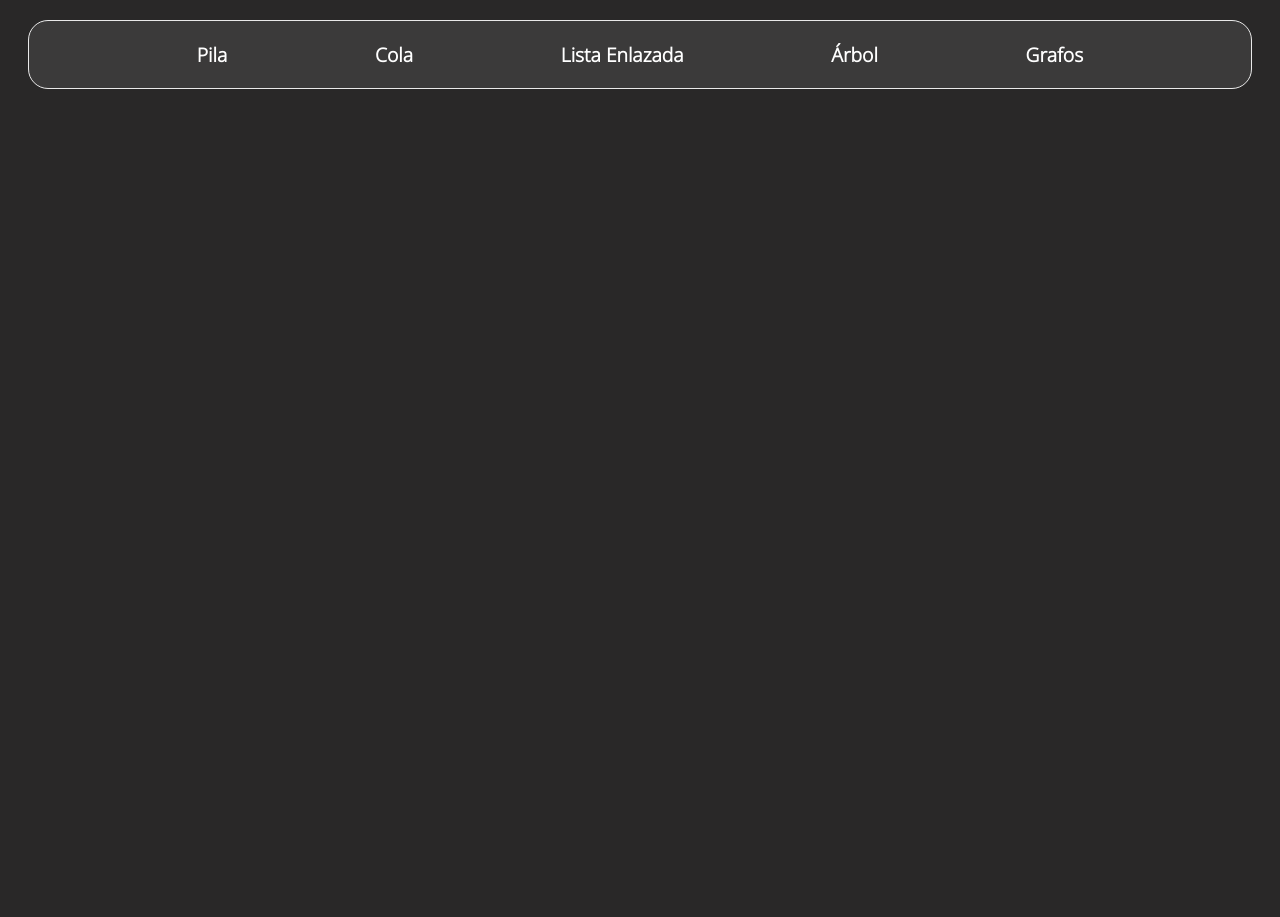
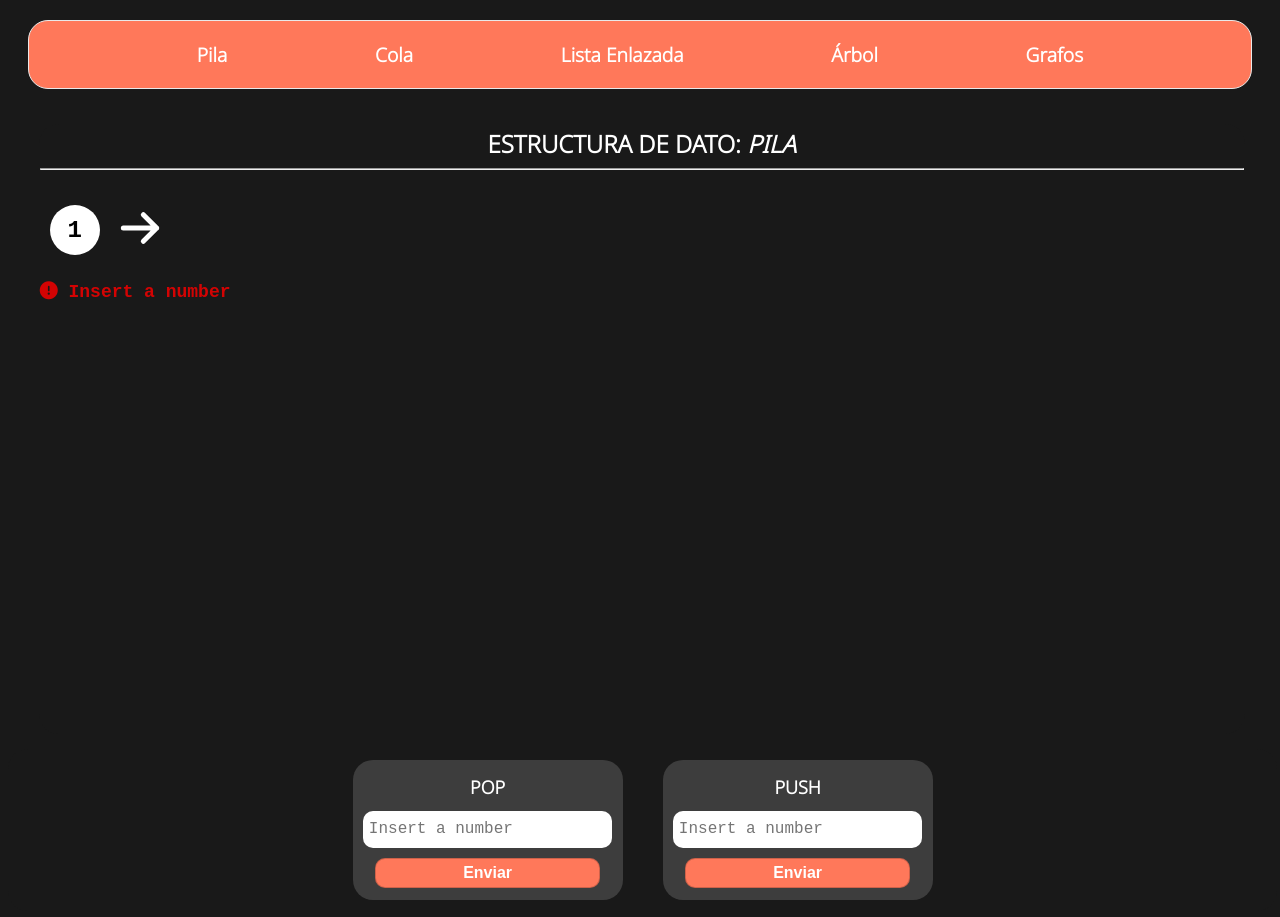
Before and after one commit to IRDCodeI/data-structures, a plain HTML site: page index.html in a window 1280 px wide. Before the commit the page ends 800 px from the top, so only its background shows below. Drawn offline with Linux system fonts and the light colour scheme.

Commit message:
Validations and Animations

```diff
--- a/index.html
+++ b/index.html
@@ -8,21 +8,59 @@
     <link rel="preconnect" href="https://fonts.googleapis.com">
     <link rel="preconnect" href="https://fonts.gstatic.com" crossorigin>
     <link href="https://fonts.googleapis.com/css2?family=Noto+Sans:wght@300&display=swap" rel="stylesheet">
-    <title>Data Structures</title>
+    <link rel="shortcut icon" href="./imgs/data.ico" type="image/x-icon">
+    <title>Data Animations</title>
 </head>
 <body>
     <header>
         <nav class="navbar">
             <ul class="navbar-ul">
-                <li>Pila</li>
-                <li>Cola</li>
-                <li>Lista Enlazada</li>
-                <li>Árbol</li>
-                <li>Grafos</li>
+                <li class="navbar-element">Pila</li>
+                <li class="navbar-element">Cola</li>
+                <li class="navbar-element">Lista Enlazada</li>
+                <li class="navbar-element">Árbol</li>
+                <li class="navbar-element">Grafos</li>
             </ul>
         </nav>
     </header>
-    <main></main>
-    <script src="./javascript/main.js"></script>
+    <main>
+        <div class="section-animation">
+            <div class="section-render">
+                <h2><span>Estructura de Dato: </span>Pila</h2>
+                <hr>
+                <div class="render">
+                    <div class="section-elements" id="sec-render-elements">
+                        <div class="el-index">
+                            <span class="index-content">1</span>
+                        </div>
+                        <div class="el-conn" id="conn">
+                            <svg class="arrow" width="800px" height="800px" viewBox="0 0 24 24" fill="none" xmlns="http://www.w3.org/2000/svg">
+                                <path class="arrow-style" d="M17 12L7 12M17 12L13 16M17 12L13 8" stroke="#fff" stroke-width="1.5" stroke-linecap="round" stroke-linejoin="round"/>
+                            </svg>
+                        </div>
+                    </div>
+                    <div hid class="error-msg"><i class="fa-solid fa-circle-exclamation"></i> Insert a number</div>
+                </div>
+            </div>
+        </div>
+        <div class="section-controls">
+            <div class="controls">
+                <div class="controls--flex">
+                    <div class="control">
+                        <label>Pop</label>
+                        <input type="number" placeholder="Insert a number" id="input-data">
+                        <button class="btn btn_pop">Enviar</button>
+                    </div>
+                    <div class="control">
+                        <label>Push</label>
+                        <input type="number" placeholder="Insert a number" id="input-data-push">
+                        <button type="button" class="btn btn_push">Enviar</button>
+                    </div>
+                </div>
+            </div>
+        </div>
+    </main>
+    <script src="./javascript/main.js" type="module"></script>
+    <script src="https://kit.fontawesome.com/5934d1665e.js" crossorigin="anonymous"></script>
 </body>
 </html>
--- /dev/null
+++ b/javascript/animations.js
@@ -0,0 +1,5 @@
+function animationElement(el, time){
+    console.log('Exported Function')
+}
+
+export default animationElement
--- a/javascript/main.js
+++ b/javascript/main.js
@@ -0,0 +1,59 @@
+// Exports
+import animationElement from './animations.js'
+
+// DOM Elements
+const $sectionElements = document.getElementById("sec-render-elements")
+const $indexConnection = document.getElementById('conn')
+
+// Functional services
+const addIndexElement = (number) => {
+
+    const $indexElement = document.createElement('div')
+    const $indexElementData = document.createElement('span')
+    const $valueIndex = document.createTextNode(number)
+
+    $indexElementData.classList.add('index-content')
+    $indexElementData.append($valueIndex)
+    $indexElement.appendChild($indexElementData)
+    $indexElement.classList.add('el-index')
+
+    let newElConn = $indexConnection.cloneNode(true)
+
+    $sectionElements.appendChild(newElConn)
+    $sectionElements.appendChild($indexElement)
+
+}
+
+const removeIndexElement = () => {
+    $sectionElements.removeChild($sectionElements.lastChild)
+    $sectionElements.removeChild($sectionElements.lastChild)
+}
+
+// Validations data
+const checkValue = (value)=> {
+    if(value == ''){
+        return false
+    }else{
+        return true
+    }
+}
+
+// Events Handler
+document.addEventListener('click', (e) => {
+    if(e.target.matches('.btn_push')){
+        document.querySelector('.error-msg').style.setProperty('display','none')
+
+        let valueInputPush = document.getElementById('input-data-push').value
+
+        if(checkValue(valueInputPush) == true){
+            addIndexElement(valueInputPush)
+        }else {
+            document.querySelector('.error-msg').style.setProperty('display','inline-block')
+        }
+
+    }else if(e.target.matches('.btn_pop')){
+        removeIndexElement()
+    }
+})
+
+animationElement()
--- a/styles/styles.css
+++ b/styles/styles.css
@@ -1,5 +1,22 @@
+:root{
+    --bg-global: #191919;
+    --color-1: #FF785A;
+    --color-2: #FFAA5A;
+    --color-3: #FFD25A;
+    --color-4: #FFF05A;
+}
 body{
-    background-color: rgb(41, 40, 40);
+    background-color: var(--bg-global);
+}
+
+h2{
+    margin: 2px;
+    color: #fff;
+    font-family: 'Noto Sans', sans-serif;
+    font-weight: 800;
+    font-size: x-large;
+    text-align: center;
+    text-transform: uppercase;
 }
 
 .navbar{
@@ -7,7 +24,7 @@ body{
 }
 
 .navbar-ul{
-    background-color: rgb(59, 58, 58);
+    background-color: var(--color-1);
     margin: 20px;
     padding: 20px;
     list-style: none;
@@ -18,9 +35,167 @@ body{
     border-radius: 20px;
 }
 
-.navbar-ul > li {
-    color: #fff;
+.navbar-element{
+    color: #ffffff;
     font-family: 'Noto Sans', sans-serif;
     font-weight: 800;
     font-size: larger;
+    cursor: pointer;
 }
+
+.section-animation{
+    width: 99vw;
+    height: 40rem;
+    display: flex;
+    justify-content: center;
+    align-items: center;
+}
+
+.section-render{
+    width: 95%;
+    height: 95%;
+    background-color: var(--bg-global);
+    border: 1px solid rgba(82, 81, 81, 0);
+    border-radius: 20px;
+}
+
+.section-render > h2 {
+    font-style: italic;
+}
+
+.section-render > h2 > span{
+    font-style: normal;
+}
+
+.section-controls{
+    width: 99vw;
+    height: 10rem;
+}
+
+.section-elements{
+    display: flex;
+    padding: 10px;
+    flex-direction: row;
+    align-items: center;
+    flex-wrap: wrap;
+    overflow-y: auto;
+}
+
+.controls{
+    width: 100%;
+    height: 100%;
+    background-color: var(--bg-global);
+    border: 1px solid rgba(82, 81, 81, 0);
+    border-radius: 20px;
+}
+
+.controls--flex{
+    display: flex;
+    padding: 10px;
+    flex-direction: row;
+    justify-content: center;
+}
+
+.control{
+    width: 250px;
+    height: 120px;
+    padding: 10px;
+    background-color: #3d3d3d;
+    display: inherit;
+    flex-direction: column;
+    justify-content: center;
+    align-items: center;
+    border-radius: 20px;
+    margin: 0px 20px;
+}
+
+.control > label{
+    width: 100%;
+    margin: 2px;
+    color: #fff;
+    font-family: 'Noto Sans', sans-serif;
+    font-weight: 600;
+    font-size: large;
+    text-transform: uppercase;
+    text-align: center;
+}
+
+.el-index{
+    width: 50px;
+    height: 50px;
+    display: flex;
+    background-color: #fff;
+    border-radius: 100%;
+    justify-content: center;
+    align-items: center;
+    animation: addElement 0.8s ease-in;
+}
+
+.index-content{
+    width: fit-content;
+    height: fit-content;
+    font-family: 'Courier New', Courier, monospace;
+    font-weight: 600;
+    font-size: x-large;
+    animation: addElement 0.8s ease-in;
+}
+
+.arrow{
+    width: 80px;
+    height: 80px;
+    animation: addElement 1s ease-in;
+}
+
+.error-msg{
+    color: #ec0000e1;
+    font-family: 'Courier New', Courier, monospace;
+    font-size: large;
+    font-weight: 900;
+}
+
+input[type=number]{
+    width: 95%;
+    height: 25px;
+    margin: 10px 0px;
+    padding: 5px;
+    font-family: 'Courier New', Courier, monospace;
+    font-size: medium;
+    border: 1px solid #fff0;
+    border-radius: 10px;
+}
+
+input[type=number]::-moz-focus-inner{
+    color: #00000031;
+}
+
+.btn{
+    background-color: var(--color-1);
+    width: 90%;
+    height: 30px;
+    border: 1px solid #00000031;
+    border-radius: 10px;
+    font-size: medium;
+    font-weight: 700;
+    color: #ffffff;
+}
+
+/*Animaciones*/
+
+@keyframes addElement {
+    from {
+        transform: scale(1);
+        stroke: white;
+    }
+    50% {
+        transform: scale(1.3);
+        stroke: var(--color-3);
+    }
+    to {
+        transform: scale(1);
+        stroke: white;
+    }
+}
+
+@keyframes removeElement {
+
+}
```
Also changed, not shown: imgs/arrow.svg (added), imgs/data.ico (added).
